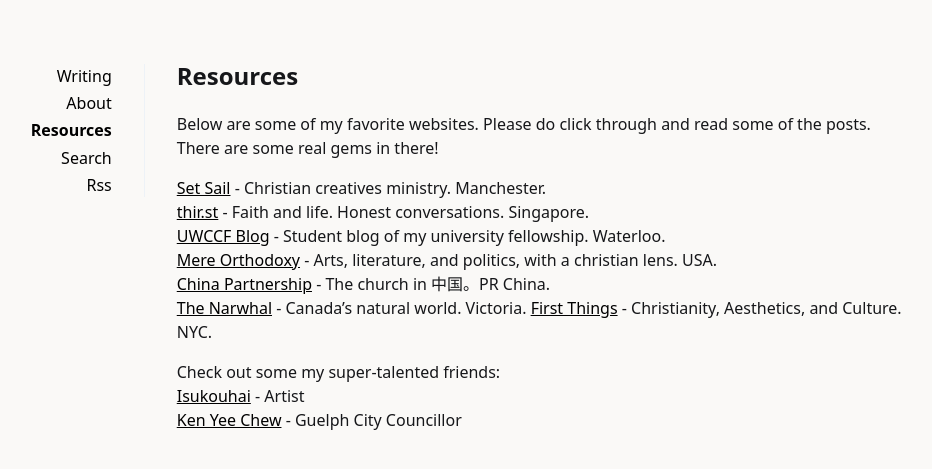
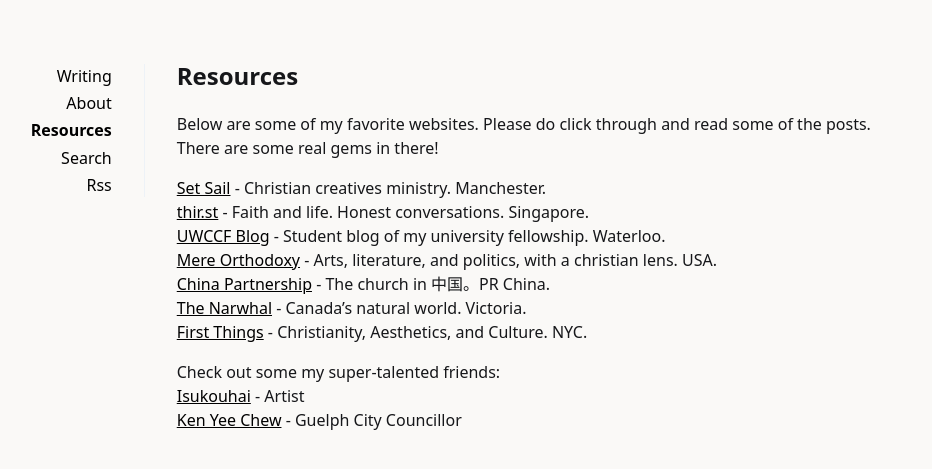
Before and after one commit to tnecniv22/tnecniv22.github.io, a Jekyll site: the page built from _pages/resources.md, in a window 1280 px wide. Shown: the top 469 px of the page, without its empty margins (176-1108 px from the left). Built offline with Jekyll 4.4.1, drawn with Linux system fonts in a browser that asks for light colours.

Commit message:
formatting fix

```diff
--- a/_pages/resources.md
+++ b/_pages/resources.md
@@ -12,7 +12,7 @@ Below are some of my favorite websites. Please do click through and read some of
 [UWCCF Blog](https://medium.com/uwccf) - Student blog of my university fellowship. Waterloo.\
 [Mere Orthodoxy](https://mereorthodoxy.com/) - Arts, literature, and politics, with a christian lens. USA.\
 [China Partnership](https://www.chinapartnership.org/blog) - The church in 中国。PR China.\
-[The Narwhal](https://thenarwhal.ca/) - Canada's natural world. Victoria.
+[The Narwhal](https://thenarwhal.ca/) - Canada's natural world. Victoria.\
 [First Things](https://www.firstthings.com/) - Christianity, Aesthetics, and Culture. NYC.
 
 
```
